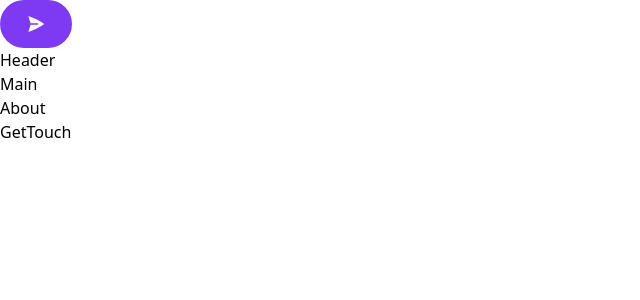
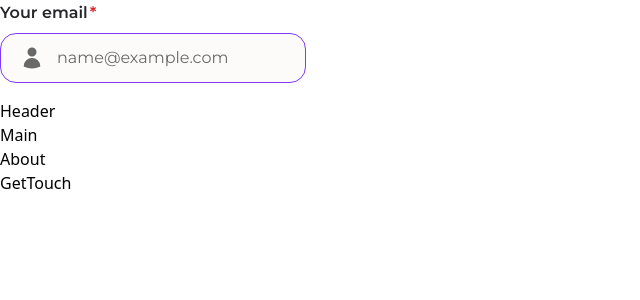
Before and after one commit to AlexJamisone/landing, a React (Create React App) app: page / in a window 1280 px wide. Shown: the top 300 px of the page, without its empty margins (0-640 px from the left). Built offline with nearby package versions, Linux system fonts and the light colour scheme.

Commit message:
Fix Input Element with icon

```diff
--- a/src/App.jsx
+++ b/src/App.jsx
@@ -1,13 +1,16 @@
-import Button from './atomic/atoms/Button';
 import About from './components/About';
 import GetTouch from './components/GetTouch';
 import Header from './components/Header';
 import Main from './components/Main';
+import Input from './atomic/atoms/Input';
 
 function App() {
 	return (
 		<>
-			<Button />
+			<Input
+				labelFild={'Your email'}
+				placeholderField={'name@example.com'}
+			/>
 			<Header />
 			<Main />
 			<About />
--- a/src/atomic/atoms/Input.jsx
+++ b/src/atomic/atoms/Input.jsx
@@ -1,6 +1,7 @@
-import { HiMail } from 'react-icons/hi';
-import { MdOutlineError } from 'react-icons/md';
-import { useState } from 'react';
+import React, { useState } from 'react';
+import MailIcon from '../../icons/MailIcon';
+import ErrorIcon from '../../icons/ErrorIcon';
+import PersonIcon from '../../icons/PersonIcon';
 const Input = ({
 	labelFild,
 	typeInput,
@@ -8,6 +9,7 @@ const Input = ({
 	value,
 	isDesabled,
 	textarea,
+	mailIcon,
 }) => {
 	const [focused, setFocused] = useState(false);
 	const [error, setError] = useState(false);
@@ -19,7 +21,7 @@ const Input = ({
 		string.length <= 0 ? setError(true) : setError(false);
 	};
 	return (
-		<div className="flex flex-col">
+		<div className="flex flex-col mb-4">
 			<label htmlFor="input" className="mb-2">
 				<span className="after:content-['*'] after:ml-0.5 after:text-red font-main font-semibold text-black">
 					{labelFild}
@@ -36,17 +38,26 @@ const Input = ({
 				<div className="relative">
 					{error ? (
 						<>
-							<MdOutlineError
+							<ErrorIcon
 								className={`absolute top-1/4 ml-5 fill-red w-6 h-6`}
 							/>
 							<span className="absolute -bottom-5 text-sm font-main font-semibold text-red leading-5">
 								Please fill this mandatory field
 							</span>
 						</>
-					) : (
-						<HiMail
+					) : //Think how can I do this better
+					mailIcon ? (
+						<MailIcon
 							className={`absolute top-1/4 ml-5 ${
 								focused ? 'fill-lavender' : 'fill-gray-dark'
+							} w-6 h-6`}
+						/>
+					) : (
+						<PersonIcon
+							className={`absolute top-1/4 ml-5 ${
+								focused
+									? 'fill-lavender stroke-lavender'
+									: 'fill-gray-dark stroke-gray-dark'
 							} w-6 h-6`}
 						/>
 					)}
--- a/src/icons/DrawingIcon.jsx
+++ b/src/icons/DrawingIcon.jsx
@@ -4,6 +4,7 @@ const DrawingIcon = ({className}) => (
 		height="24"
 		viewBox="0 0 24 24"
 		xmlns="http://www.w3.org/2000/svg"
+		className={className}
 	>
 		<path
 			className={className}
--- a/src/icons/ErrorIcon.jsx
+++ b/src/icons/ErrorIcon.jsx
@@ -7,6 +7,7 @@ const ErrorIcon = ({ className }) => (
 		viewBox="0 0 24 24"
 		fill="none"
 		xmlns="http://www.w3.org/2000/svg"
+		className={className}
 	>
 		<path
 			className={className}
--- a/src/icons/MailIcon.jsx
+++ b/src/icons/MailIcon.jsx
@@ -4,6 +4,7 @@ const MailIcon = ({ className }) => (
 		height="24"
 		viewBox="0 0 24 24"
 		xmlns="http://www.w3.org/2000/svg"
+        className={className}
 	>
 		<path
 			className={className}
--- a/src/icons/MusicIcon.jsx
+++ b/src/icons/MusicIcon.jsx
@@ -5,6 +5,7 @@ const MusicIcon = ({className}) => (
 		viewBox="0 0 24 24"
 		fill="none"
 		xmlns="http://www.w3.org/2000/svg"
+		className={className}
 	>
 		<path
             className={className}
--- a/src/icons/PersonIcon.jsx
+++ b/src/icons/PersonIcon.jsx
@@ -5,6 +5,7 @@ const PersonIcon = ({ className }) => (
 		viewBox="0 0 24 24"
 		fill="none"
 		xmlns="http://www.w3.org/2000/svg"
+		className={className}
 	>
 		<path
 			className={className}
--- a/src/icons/PhotoIcon.jsx
+++ b/src/icons/PhotoIcon.jsx
@@ -5,6 +5,7 @@ const PhotoIcon = ({className}) => (
 		viewBox="0 0 24 24"
 		fill="none"
 		xmlns="http://www.w3.org/2000/svg"
+		className={className}
 	>
 		<path
             className={className}
--- a/src/icons/SendIcon.jsx
+++ b/src/icons/SendIcon.jsx
@@ -5,14 +5,15 @@ const SendIcon = ({ className }) => (
 		viewBox="0 0 24 24"
 		fill="none"
 		xmlns="http://www.w3.org/2000/svg"
+		className={className}
 	>
 		<path
-            className={className}
+			className={className}
 			d="M6.00004 12L3.26904 3.12598C9.80185 5.02565 15.9624 8.02677 21.485 12C15.9628 15.9738 9.80262 18.9755 3.27004 20.876L6.00004 12ZM6.00004 12H13.5H6.00004Z"
 			fill="#27272A"
 		/>
 		<path
-            className={className}
+			className={className}
 			d="M6.00004 12L3.26904 3.12598C9.80185 5.02565 15.9624 8.02677 21.485 12C15.9628 15.9738 9.80262 18.9755 3.27004 20.876L6.00004 12ZM6.00004 12H13.5"
 			stroke="#FCFBFA"
 			stroke-width="1.5"
--- a/src/icons/navigation/Logo.jsx
+++ b/src/icons/navigation/Logo.jsx
@@ -5,6 +5,7 @@ const Logo = ({ className }) => (
 		viewBox="0 0 35 35"
 		fill="none"
 		xmlns="http://www.w3.org/2000/svg"
+		className={className}
 	>
 		<g clip-path="url(#clip0_44_745)">
 			<path
--- a/src/icons/navigation/MenuBurger.jsx
+++ b/src/icons/navigation/MenuBurger.jsx
@@ -5,6 +5,7 @@ const MenuBurger = ({ className }) => (
 		viewBox="0 0 32 33"
 		fill="none"
 		xmlns="http://www.w3.org/2000/svg"
+		className={className}
 	>
 		<path
             className={className}
```
